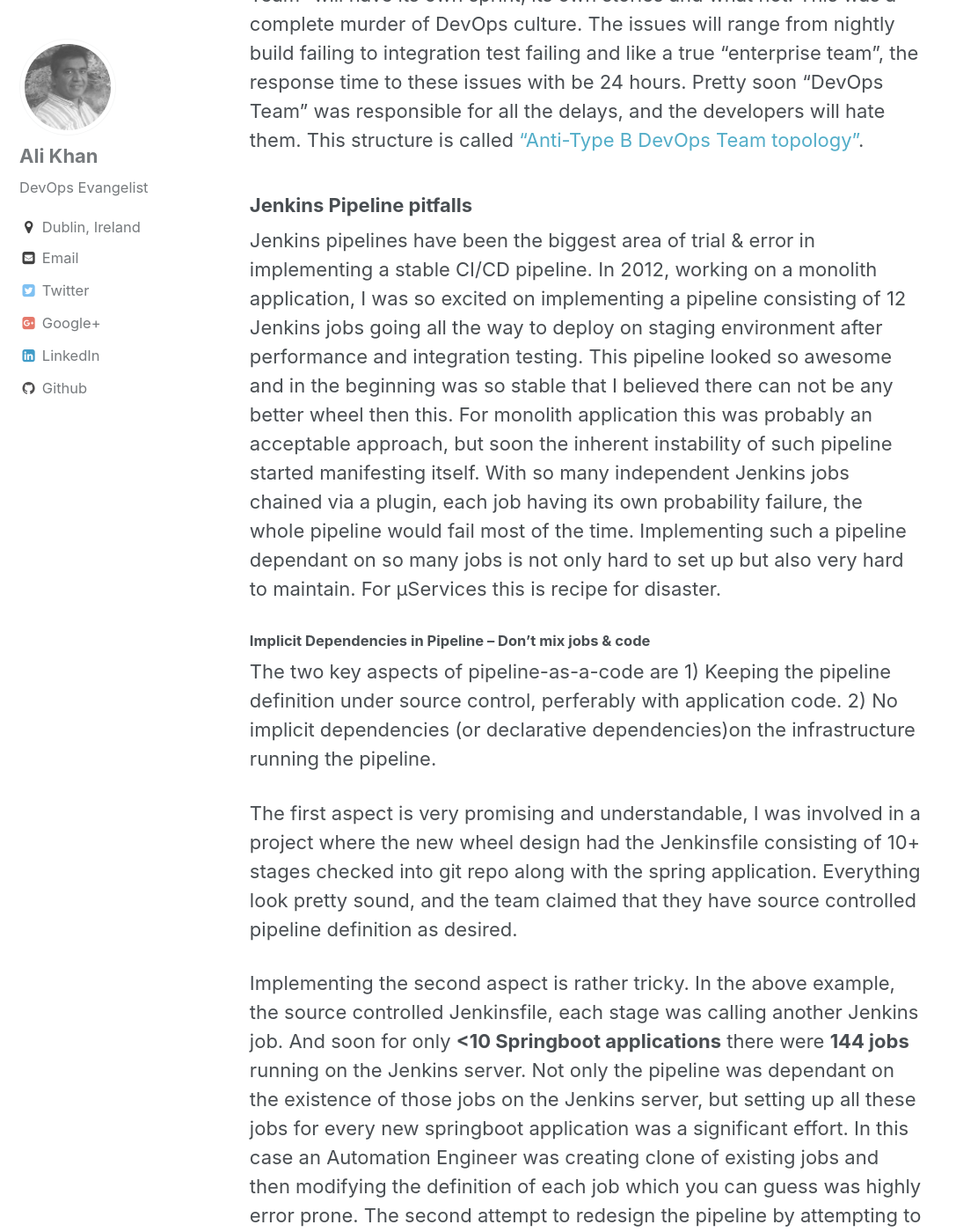
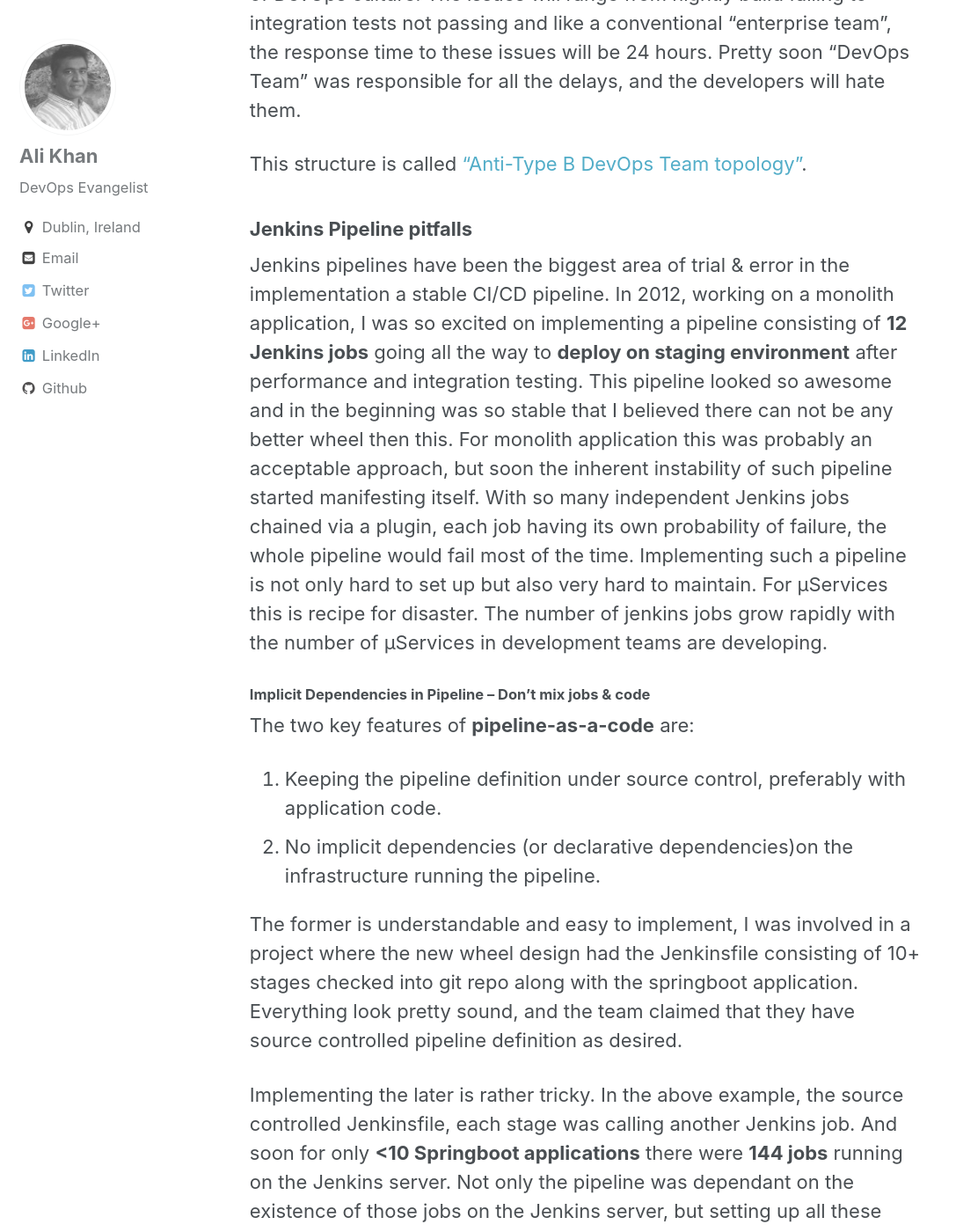
Before and after one commit to khanali21/khanali21.github.io, a Jekyll site: the page built from _posts/2017-06-08-is-my-wheel-square.md, in a window 1280 px wide and 1400 px high, scrolled down 2000 px. Shown: the whole window at 88% size, without its empty margins (0-1087 px from the left). Built offline with Jekyll 4.4.1, drawn with Linux system fonts in a browser that asks for light colours; comment, search, counter and statistics services are not loaded; some of the changed text lies outside the part shown.

Commit message:
Updated article

```diff
--- a/_posts/2017-06-08-is-my-wheel-square.md
+++ b/_posts/2017-06-08-is-my-wheel-square.md
@@ -14,47 +14,55 @@
 
 ### Why Re-invent the wheel?
 
-As this [awsome article](https://blog.codinghorror.com/dont-reinvent-the-wheel-unless-you-plan-on-learning-more-about-wheels/) on codinghorror blog suggests, _"So, no, you shouldn't reinvent the wheel. Unless you plan on learning more about wheels, that is."_
+As this [awsome article](https://blog.codinghorror.com/dont-reinvent-the-wheel-unless-you-plan-on-learning-more-about-wheels/) on codinghorror blog suggests,
+
+ _"So, no, you shouldn't reinvent the wheel. Unless you plan on learning more about wheels, that is."_
+
 The truth is in the field of DevOps Automation for modern applications particularly based on µServices Architecture, each one of us wants to learn more about the wheels, that will support the car having the high-performance automation engine that we are developing.
 In past 5 years, I have been involved in implementing automation strategy for 5 projects of different scale and technology. The two key areas of the automation involved CI/CD pipeline and Test Automation.
 In this article, I will discuss the pitfalls that will make your new wheel a square or triangle.
 
 ### DevOps Team (Oxymoron)
 People like me who have worked in software development team structure where there used to be separate Development, Testing and Operations team, when exposed to DevOps approach for the first time try to retro-fit their old concepts to new ideas.
-DevOps team is an oxymoron, which goes against the basic principle of DevOps. And usually this structure results from a completely misunderstood concept of DevOps by an executive or a manager.
+DevOps team is an oxymoron, which goes against the basic principles of DevOps. And usually this team structure results from a completely misunderstood concept of DevOps by an executive or a manager.
 Below is the example of a team structure where a "DevOps Team", is responsible for providing support to Dev teams for automation and infrastructure.
 
 1. Three small Development Teams
 2. A Test Team
 3. A "DevOps Team"
 
-The "DevOps Team", quickly form another silo, with their own bureaucratic structure. I happened to work in a similar team where 4+ "DevOps Engineers", will have a stand up in the morning discussing the support issues raised by the Developers and Architectures.
-The "DevOps Team" will have its own sprint, its own stories and what not. This was a complete murder of DevOps culture. The issues will range from nightly build failing to integration test failing and like a true "enterprise team", the response time to these issues with be 24 hours.
+The "DevOps Team", quickly form another silo, with their own bureaucratic structure. I happened to work in a similar team where 4+ so-called "DevOps Engineers", will have a stand up in the morning discussing the support issues raised by the Developers and Architectures and their interaction with "Ops Enigneers".
+The "DevOps Team" will have its own sprint, its own stories and what not. This was a complete murder of DevOps culture. The issues will range from nightly build failing to integration tests not passing and like a conventional "enterprise team", the response time to these issues will be 24 hours.
 Pretty soon "DevOps Team" was responsible for all the delays, and the developers will hate them.
+
 This structure is called ["Anti-Type B DevOps Team topology"](http://web.devopstopologies.com/#anti-types).
 
 ### Jenkins Pipeline pitfalls
 
-Jenkins pipelines have been the biggest area of trial & error in implementing a stable CI/CD pipeline. In 2012, working on a monolith application, I was so excited on implementing a pipeline consisting of 12 Jenkins jobs going all the way to deploy on staging environment after performance and integration testing.
+Jenkins pipelines have been the biggest area of trial & error in the implementation a stable CI/CD pipeline. In 2012, working on a monolith application, I was so excited on implementing a pipeline consisting of **12 Jenkins jobs** going all the way to **deploy on staging environment** after performance and integration testing.
 This pipeline looked so awesome and in the beginning was so stable that I believed there can not be any better wheel then this.
-For monolith application this was probably an acceptable approach, but soon the inherent instability of such pipeline started manifesting itself. With so many independent Jenkins jobs chained via a plugin, each job having its own probability failure, the whole pipeline would fail most of the time.
-Implementing such a pipeline dependant on so many jobs is not only hard to set up but also very hard to maintain. For µServices this is recipe for disaster.
+For monolith application this was probably an acceptable approach, but soon the inherent instability of such pipeline started manifesting itself. With so many independent Jenkins jobs chained via a plugin, each job having its own probability of failure, the whole pipeline would fail most of the time.
+Implementing such a pipeline is not only hard to set up but also very hard to maintain. For µServices this is recipe for disaster. The number of jenkins jobs grow rapidly with the number of µServices in development teams are developing.
 
 #### Implicit Dependencies in Pipeline -- Don't mix jobs & code
-The two key aspects of pipeline-as-a-code are
-1) Keeping the pipeline definition under source control, perferably with application code.
-2) No implicit dependencies (or declarative dependencies)on the infrastructure running the pipeline.
+The two key features of **pipeline-as-a-code** are:
 
-The first aspect is very promising and understandable, I was involved in a project where the new wheel design had the Jenkinsfile consisting of 10+ stages checked into git repo along with the spring application.
+1. Keeping the pipeline definition under source control, preferably with application code.
+2. No implicit dependencies (or declarative dependencies)on the infrastructure running the pipeline.
+
+The former is understandable and easy to implement, I was involved in a project where the new wheel design had the Jenkinsfile consisting of 10+ stages checked into git repo along with the springboot application.
 Everything look pretty sound, and the team claimed that they have source controlled pipeline definition as desired.
 
-Implementing the second aspect is rather tricky. In the above example, the source controlled Jenkinsfile, each stage was calling another Jenkins job. And soon for only **<10 Springboot applications** there were **144 jobs** running on the Jenkins server.
-Not only the pipeline was dependant on the existence of those jobs on the Jenkins server, but setting up all these jobs for every new springboot application was a significant effort. In this case an Automation Engineer was creating clone of existing jobs and then modifying the definition of each job which you can guess was highly error prone.
+Implementing the later is rather tricky. In the above example, the source controlled Jenkinsfile, each stage was calling another Jenkins job. And soon for only **<10 Springboot applications** there were **144 jobs** running on the Jenkins server.
+Not only the pipeline was dependant on the existence of those jobs on the Jenkins server, but setting up all these jobs for every new springboot application was a significant effort. In this case an Automation Engineer/AutoBot was creating clone of existing jobs and then modifying the definition of each job which you can guess was highly error prone.
+
 The second attempt to redesign the pipeline by attempting to bring in the jobs inside the pipeline as a code, also failed. As the pipeline code was still dependent on the Jenkins environment running the pipeline. From the presence of tools like gradle to the dependency on the directory structure outside the control of the Jenkinsfile there were numerous implicit dependencies that made the pipeline fragile and hard to setup.
 
 #### Continuous Delivery to Staging Environment
-The continuous integration (CI) part of the Jenkins pipeline is usually straightforward, if you are not using a comprehensive shift-left testing approach, deployment of the code on a staging environment becomes unavoidable.
-Continuous delivery to a fixed staging environment on every commit is prone to instability of the CI/CD pipeline. For the µService based applications it is essential for all the test phases (including integration, performance and acceptance testing) to be part of the CI/CD pipeline without any dependency to external system. Hence a robust **mocking strategy** is imperative.
+The continuous integration (CI) part of the Jenkins pipeline is usually straightforward, however if you are not using a comprehensive shift-left testing approach, deployment of the code on a staging environment becomes unavoidable.
+Continuous delivery to a fixed staging environment on every commit is prone to instability of the CI/CD pipeline. For the µService based applications it is essential for all the test phases (including integration, performance and acceptance testing) to be part of the CI/CD pipeline without any dependency to external system. Hence a robust **mocking strategy** is imperative. Use of docker based deployment model during the test phases, along with embedded mock server spinned up as part of the test phase makes the life much easier.
+The VM based deployment model with Chef/Ansible like tools during the testing are fraught with problems. Conventional approach would suggest having fixed acceptance and integration test environments however this may cause significant stability issues for the pipeline.
+
 
 
 ## References:
```
Also changed, not shown: other parts of _posts/2017-06-08-is-my-wheel-square.md (+2 -2 lines), assets/images/do-not-reinvent-the-wheel.jpg (deleted), assets/images/do-not-reinvent-the-wheel.png (added).
